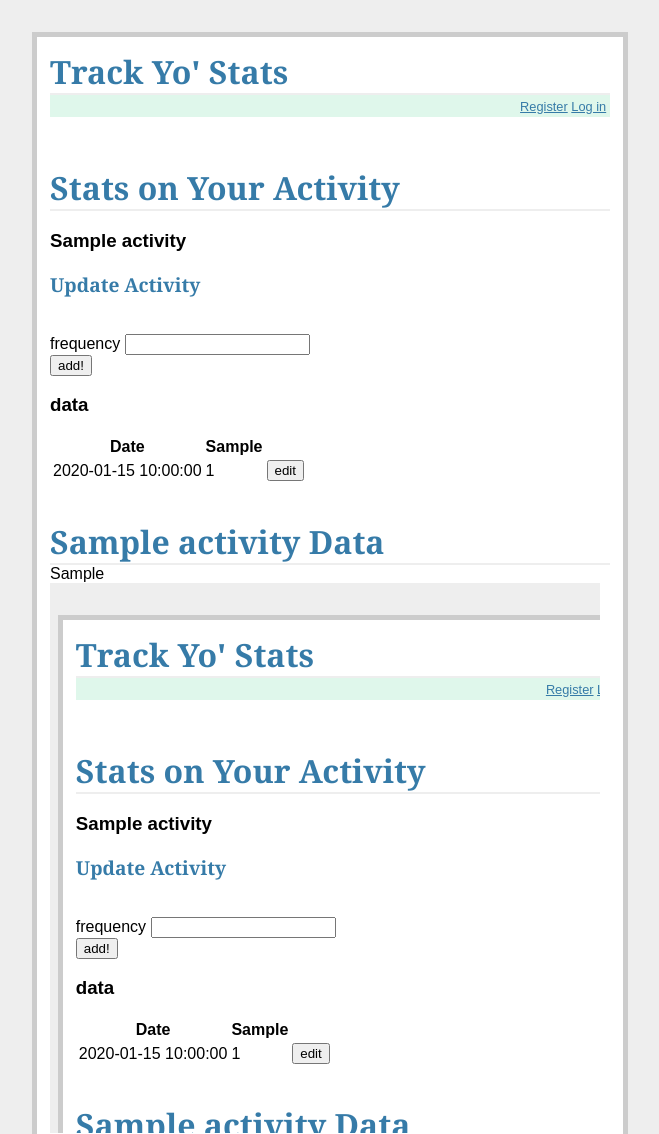
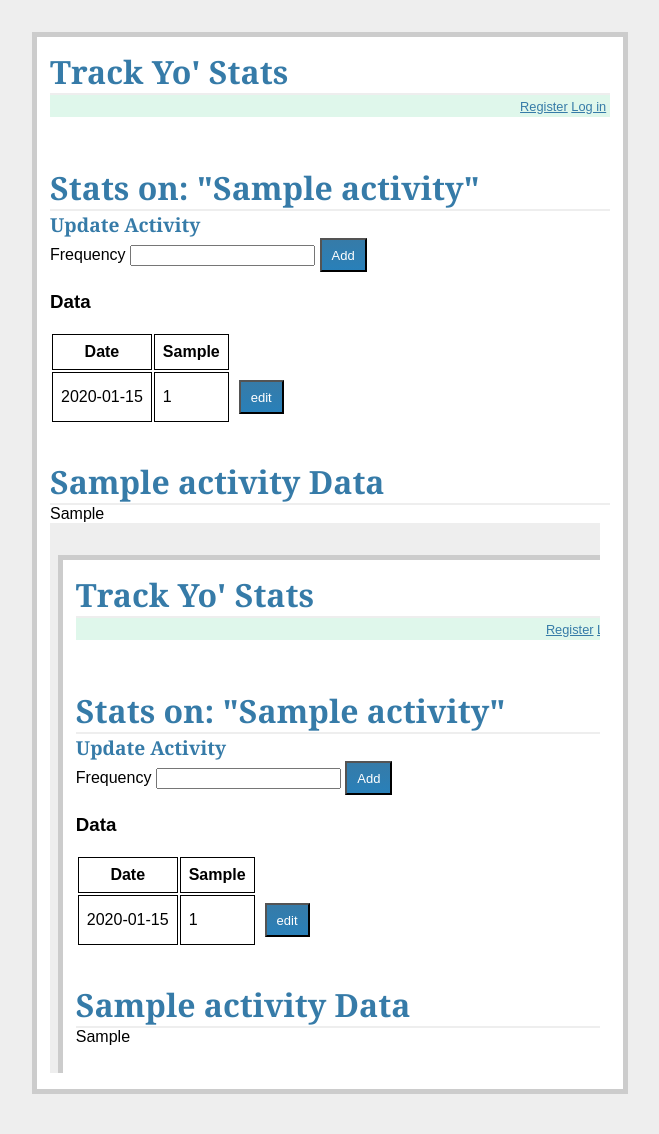
Before and after one commit to tiyd-python-2015-01/stat-tracker, a Flask app: template stat_tracker/templates/instance_page.html in a window 1280 px wide. Shown: the top 1134 px of the page, without its empty margins (310-969 px from the left). After the commit the page ends 1094 px from the top, so only its background shows below. Run offline with Flask 2, Linux system fonts and the light colour scheme; tables that the repository leaves empty hold one stand-in row (values such as "Sample post"); the template is opened without the code that fills it: values that come from a table or form of the project are taken from there, most other values are stand-ins (such as "Sample title", 1, 10 or a date in 2020); parts of the project's set-up code (start-up, migrations or seed data) failed here and were passed over; some libraries are stand-ins or nearby versions.

Commit message:
added new buttons, tables, and changed dates to strings

```diff
--- a/stat_tracker/__init__.py
+++ b/stat_tracker/__init__.py
@@ -14,11 +14,9 @@ SECRET_KEY = "development-2keydd"
 def create_app():
     app = Flask("stat_tracker")
     app.config.from_object(__name__)
-
     app.register_blueprint(users)
     app.register_blueprint(stats)
     app.register_blueprint(api)
-
     config.init_app(app)
     db.init_app(app)
     migrate.init_app(app,db)
--- a/stat_tracker/forms.py
+++ b/stat_tracker/forms.py
@@ -27,3 +27,4 @@ class ActivityForm(Form):
 
 class InstanceForm(Form):
     freq = IntegerField('frequency', validators=[DataRequired()])
+    date = StringField('date')
--- a/stat_tracker/static/main.js
+++ /dev/null
@@ -1,17 +0,0 @@
-$(document).on('ready', function () {
-
-  $(".submit_instance").on('submit', function() {
-    var datas = $(".submit_instance")
-    console.log(datas)
-    $.ajax({
-      type: "POST",
-      data: JSON.stringify(datas),
-      url: "/api/v1.0/activities/" + $('.submit_instance').data("activity-id") +"/instance",
-      dataType:'json',
-      success: function () {
-        $("#stats").append('<td>' + data.date  + '</td>'
-                    + '<td>' + data.freq + '</td>')
-      }
-    })
-  });
-});
--- a/stat_tracker/static/style.css
+++ b/stat_tracker/static/style.css
@@ -30,3 +30,45 @@ h2              { font-size: 1.2em; }
 .div {
   float: right;
 }
+
+th,td {
+  border: 1px solid black;
+  padding: .5rem
+}
+
+.editButton{
+  border: none
+}
+.stats {
+  display: table;
+  border-collapse: separate;
+  border-spacing: 2px;
+  border-color: gray;
+}
+
+.btn {
+  background: #367ba8;
+  background-image: -webkit-linear-gradient(top, #367ba8, #2980b9);
+  background-image: -moz-linear-gradient(top, #367ba8, #2980b9);
+  background-image: -ms-linear-gradient(top, #367ba8, #2980b9);
+  background-image: -o-linear-gradient(top, #367ba8, #2980b9);
+  background-image: linear-gradient(to bottom, #367ba8, #2980b9);
+  -webkit-border-radius: 0;
+  -moz-border-radius: 0;
+  border-radius: 0px;
+  font-family: Arial;
+  color: #ffffff;
+  font-size: 13px;
+  padding: 8px 10px 7px 10px;
+  text-decoration: none;
+}
+
+.btn:hover {
+  background: #3cb0fd;
+  background-image: -webkit-linear-gradient(top, #3cb0fd, #3498db);
+  background-image: -moz-linear-gradient(top, #3cb0fd, #3498db);
+  background-image: -ms-linear-gradient(top, #3cb0fd, #3498db);
+  background-image: -o-linear-gradient(top, #3cb0fd, #3498db);
+  background-image: linear-gradient(to bottom, #3cb0fd, #3498db);
+  text-decoration: none;
+}
--- a/stat_tracker/templates/instance_page.html
+++ b/stat_tracker/templates/instance_page.html
@@ -2,34 +2,31 @@
 {% extends "layout.html" %}
 {% block body %}
 <br></br>
-<h1>Stats on Your Activity</h1>
-<h3>{{activity.title}}</h3>
-<h2>Update Activity</h2>
-<br></br>
-<form  method="POST" class = "submit_instance" data-activity-id="{{ activity.id }}">
+<h1>Stats on: "{{activity.title}}"</h1>
+
+<div class = addStat>
+  <h2>Update Activity</h2>
+  <form  method="POST" action={{ url_for('stats.view_activity', id = activity.id) }}>
+    {{ form.hidden_tag() }}
   <div>
-    {{ form.freq.label }} {{ form.freq(size=10) }}
+    Frequency {{ form.freq(size=20) }}
+    <input class="btn" type=submit value="Add" input/>
   </div>
-  <input class="add_instance" type="submit" value="add!" data-activity-id="{{ activity.id }}">
-</form>
+</div>
 
-
-<h3>data</h3>
+<h3>Data</h3>
 
 <table class = "stats">
-{% for instance in instances %}
-
   <th> Date </th>
   <th>{{ activity.unit}}</th>
-
+{% for instance in instances %}
   <tr>
     <td>{{ instance.date }} </td>
     <td> {{ instance.freq }} </td>
-    <td><form action = {{url_for("stats.edit_instance", id = instance.id)}}>
-        <input class="button" type=submit value="edit" input/>
-      </form> </td>
+    <td class = editButton> <form action = {{url_for("stats.edit_instance", id = instance.id)}}>
+        <input class="btn" type=submit value="edit" input/>
+      </form></td>
   </tr>
-
 {% endfor %}
 </table>
 
```
Also changed, not shown: manage.py (+2 -8 lines), migrations/versions/3776bcbc8cd_.py (renamed from migrations/versions/34d457ba511_.py, +15 -6 lines), migrations/versions/37e19b58682_.py (deleted, +0 -26 lines), migrations/versions/46833d69546_.py (deleted, +0 -33 lines), stat_tracker/models.py (+2 -6 lines), stat_tracker/views/stats.py (+15 -3 lines).
